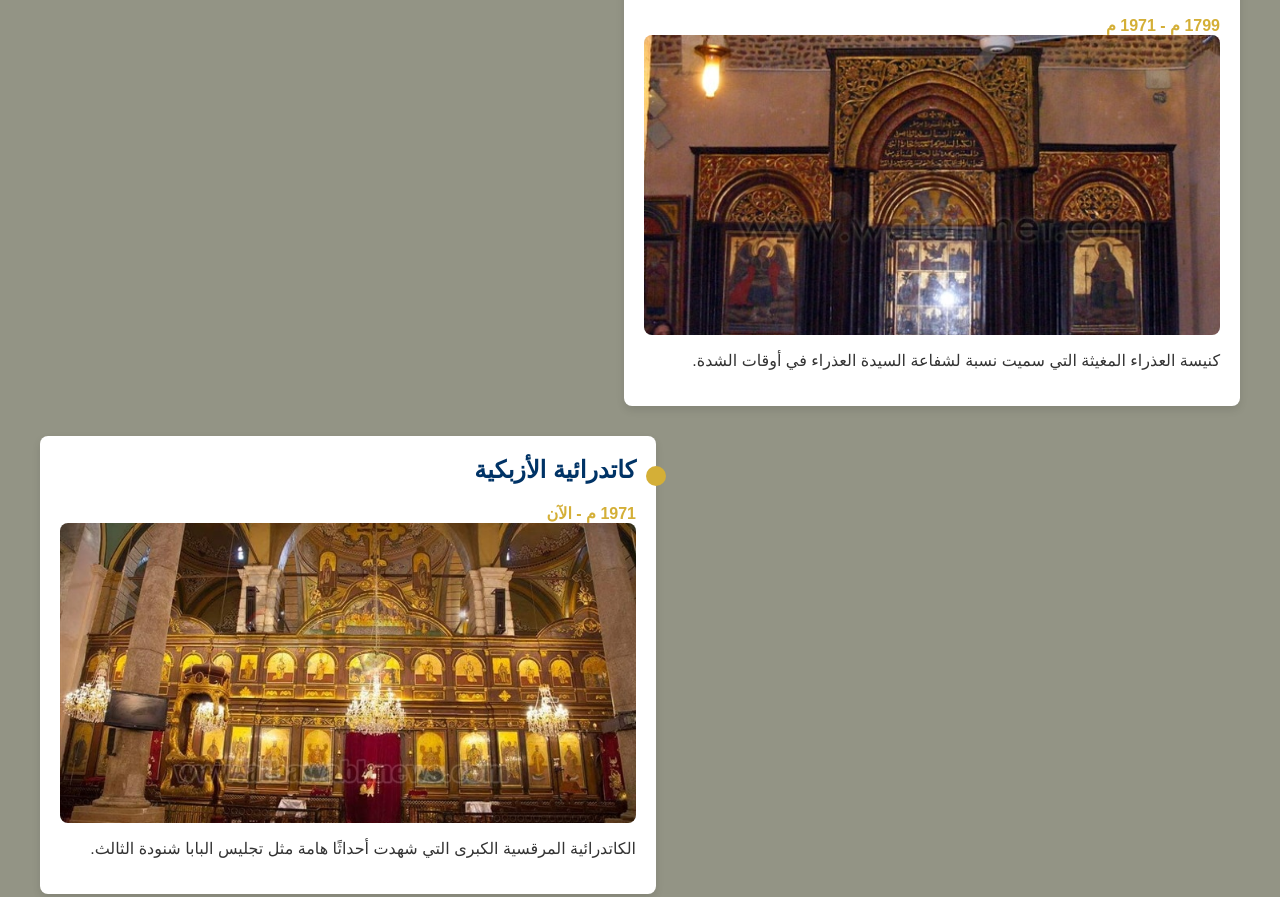
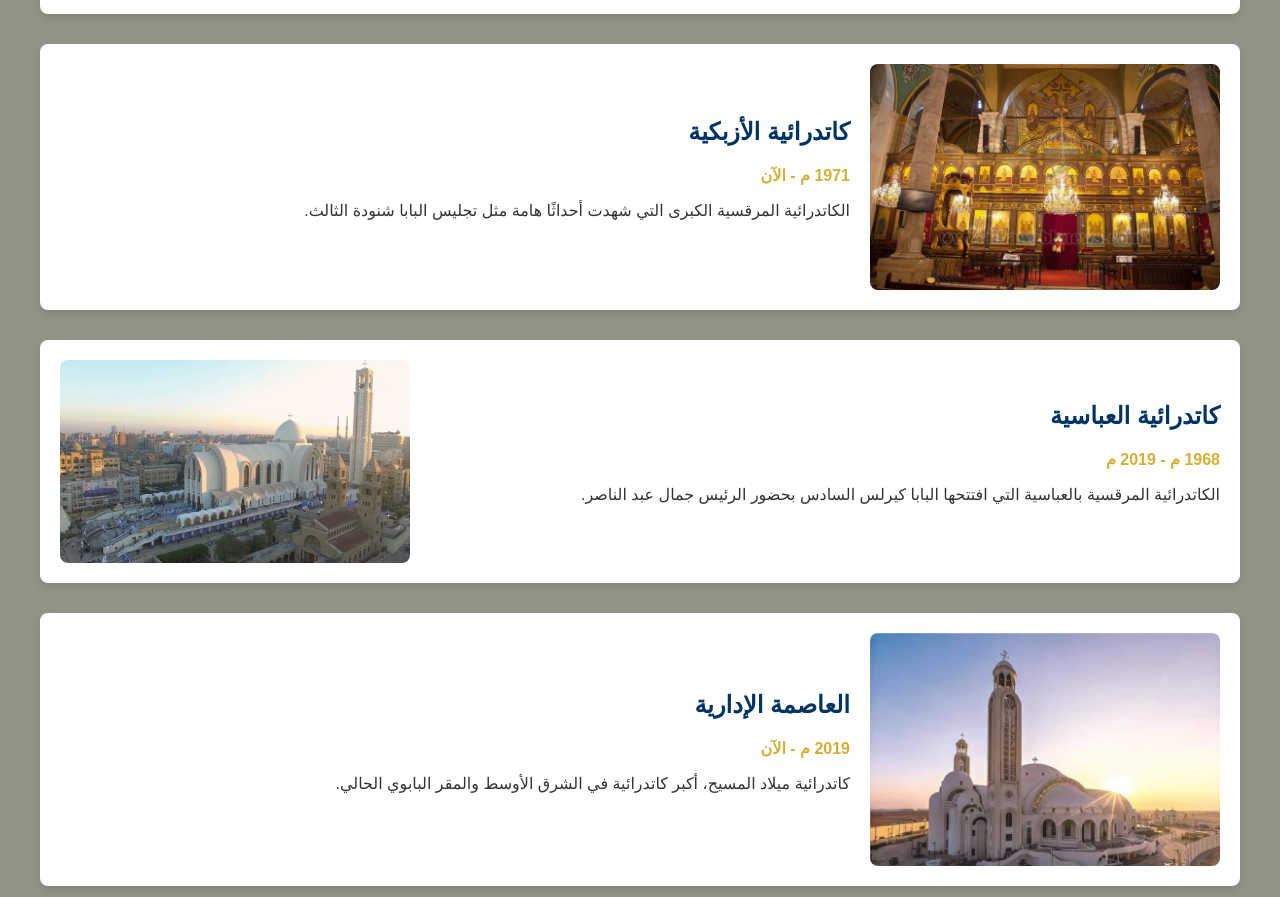
Before and after one commit to partheniaessam/coptic-history, a plain HTML site: page main.html in a window 1280 px wide. Shown: the part 1735-2632 px from the top of the page. Drawn offline with Linux system fonts and the light colour scheme.

Commit message:
Update main.html

```diff
--- a/main.html
+++ b/main.html
@@ -44,37 +44,22 @@
             background: white;
             border-radius: 8px;
             box-shadow: 0 4px 8px rgba(0,0,0,0.1);
-        position: relative;
-        width: 48%;
+            display: flex;
+            align-items: center;
+            gap: 20px;
             padding: 20px;
         }
 
-    /* فردي: يمين */
-    .event:nth-child(odd) {
-        align-self: flex-end;
+        .event img {
+            width: 100%;
+            max-width: 350px;
+            height: auto;
+            border-radius: 8px;
+            object-fit: cover;
         }
 
-    /* زوجي: شمال */
-    .event:nth-child(even) {
-        align-self: flex-start;
-    }
-
-    .event::before {
-        content: "";
-        position: absolute;
-        width: 20px;
-        height: 20px;
-        background: #D4AF37;
-        top: 30px;
-        border-radius: 50%;
-    }
-
-    .event:nth-child(odd)::before {
-        right: -10px;
-    }
-
-    .event:nth-child(even)::before {
-        left: -10px;
+        .event-content {
+            flex: 1;
         }
 
         h2 {
@@ -87,25 +72,24 @@
             color: #D4AF37;
         }
 
-    .event-image {
-        width: 100%;
-        height: auto;
-        max-height: 300px;
-        object-fit: cover;
-        display: block;
-        border-radius: 8px;
+        /* يمين وشمال بالتبادل */
+        .event:nth-child(even) {
+            flex-direction: row-reverse;
         }
 
-    /* موبايل */
+        /* على الموبايل */
         @media screen and (max-width: 768px) {
             .event {
-            width: 100% !important;
-            align-self: center !important;
+                flex-direction: column !important;
+                text-align: center;
             }
-        .event::before {
-            left: 10px !important;
-            right: auto !important;
-            top: -10px;
+
+            .event img {
+                max-width: 100%;
+            }
+
+            .event-content {
+                text-align: center;
             }
         }
     </style>
@@ -118,52 +102,66 @@
 
     <div class="timeline">
         <div class="event">
+            <img src="1-4-1-.jpg" alt="كنيسة مارمرقس بالإسكندرية">
+            <div class="event-content">
                 <h2>الإسكندرية (61 م)</h2>
                 <div class="date">61 م - 1320 م</div>
-        <img src="1-4-1-.jpg" alt="كنيسة مارمرقس بالإسكندرية" class="event-image">
                 <p>بداية الكرازة المرقسية مع قصة القديس مارمرقس والإسكافي أنيانوس. كانت كنيسة بوكاليا أول مقر بابوي.</p>
+            </div>
         </div>
 
         <div class="event">
+            <img src="1-4-2--853x1024.jpg" alt="الكنيسة المعلقة">
+            <div class="event-content">
                 <h2>الكنيسة المعلقة - القاهرة</h2>
                 <div class="date">1320 م - 1660 م</div>
-        <img src="1-4-2--853x1024.jpg" alt="الكنيسة المعلقة" class="event-image">
                 <p>انتقل المقر إلى الكنيسة المعلقة في مصر القديمة، والتي بناها الرومان فوق بوابة حصن بابليون.</p>
+            </div>
         </div>
 
         <div class="event">
+            <img src="1-4-3-.jpg" alt="كنيسة حارة زويلة">
+            <div class="event-content">
                 <h2>حارة زويلة</h2>
                 <div class="date">1660 م - 1799 م</div>
-        <img src="1-4-3-.jpg" alt="كنيسة حارة زويلة" class="event-image">
                 <p>كنيسة العذراء بحارة زويلة التي اشتهرت بجمال عمارتها وأيقوناتها المزخرفة.</p>
+            </div>
         </div>
 
         <div class="event">
+            <img src="1-4-4-.jpg" alt="كنيسة العذراء المغيثة">
+            <div class="event-content">
                 <h2>حارة الروم</h2>
                 <div class="date">1799 م - 1971 م</div>
-        <img src="1-4-4-.jpg" alt="كنيسة العذراء المغيثة" class="event-image">
                 <p>كنيسة العذراء المغيثة التي سميت نسبة لشفاعة السيدة العذراء في أوقات الشدة.</p>
+            </div>
         </div>
 
         <div class="event">
+            <img src="1-4-5-.jpg" alt="كاتدرائية الأزبكية">
+            <div class="event-content">
                 <h2>كاتدرائية الأزبكية</h2>
                 <div class="date">1971 م - الآن</div>
-        <img src="1-4-5-.jpg" alt="كاتدرائية الأزبكية" class="event-image">
                 <p>الكاتدرائية المرقسية الكبرى التي شهدت أحداثًا هامة مثل تجليس البابا شنودة الثالث.</p>
+            </div>
         </div>
 
         <div class="event">
+            <img src="1-4-6--1024x594.jpg" alt="كاتدرائية العباسية">
+            <div class="event-content">
                 <h2>كاتدرائية العباسية</h2>
                 <div class="date">1968 م - 2019 م</div>
-        <img src="1-4-6--1024x594.jpg" alt="كاتدرائية العباسية" class="event-image">
                 <p>الكاتدرائية المرقسية بالعباسية التي افتتحها البابا كيرلس السادس بحضور الرئيس جمال عبد الناصر.</p>
+            </div>
         </div>
 
         <div class="event">
+            <img src="1-4-7-.jpg" alt="كاتدرائية ميلاد المسيح">
+            <div class="event-content">
                 <h2>العاصمة الإدارية</h2>
                 <div class="date">2019 م - الآن</div>
-        <img src="1-4-7-.jpg" alt="كاتدرائية ميلاد المسيح" class="event-image">
                 <p>كاتدرائية ميلاد المسيح، أكبر كاتدرائية في الشرق الأوسط والمقر البابوي الحالي.</p>
+            </div>
         </div>
     </div>
 </body>
```
Lines whose indentation alone changed are shown as unchanged.
